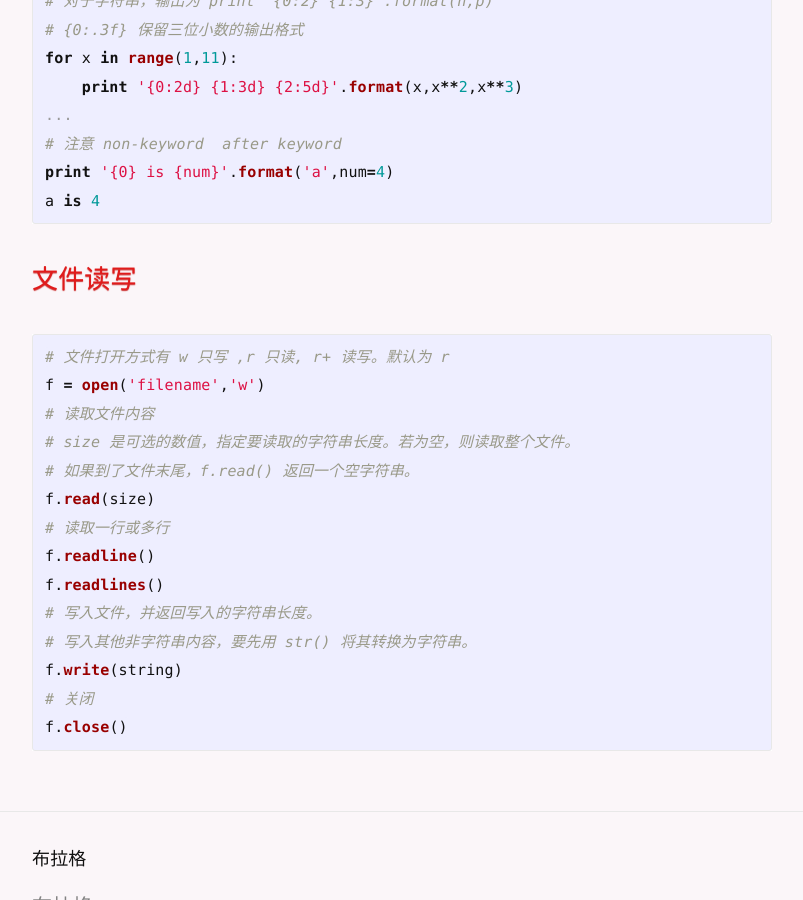
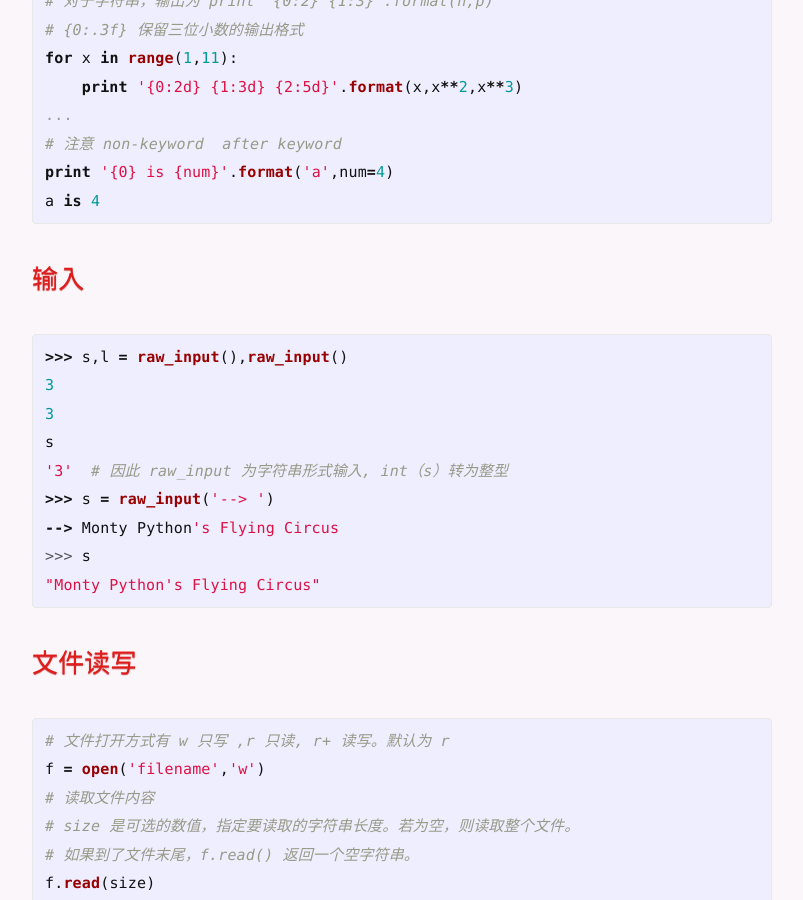
Before and after one commit to Besideme/besideme.github.io, a Jekyll site: the page built from _posts/2015-09-13-Python-input-output.md, in a window 1280 px wide and 900 px high, scrolled down 911 px. Shown: the whole window, without its empty margins (238-1041 px from the left). Built offline with Jekyll 4.4.1, drawn with Linux system fonts in a browser that asks for light colours.

Commit message:
update python data structure

```diff
--- a/_posts/2015-09-13-Python-input-output.md
+++ b/_posts/2015-09-13-Python-input-output.md
@@ -40,6 +40,20 @@ print '{0} is {num}'.format('a',num=4)
 a is 4
 {% endhighlight %}
 
+### 输入
+
+{% highlight python %}
+>>> s,l = raw_input(),raw_input()
+3
+3
+s
+'3'  # 因此 raw_input 为字符串形式输入, int（s）转为整型
+>>> s = raw_input('--> ')
+--> Monty Python's Flying Circus
+>>> s
+"Monty Python's Flying Circus"
+{%endhighlight%}
+
 ### 文件读写
 
 {% highlight python %}
```
